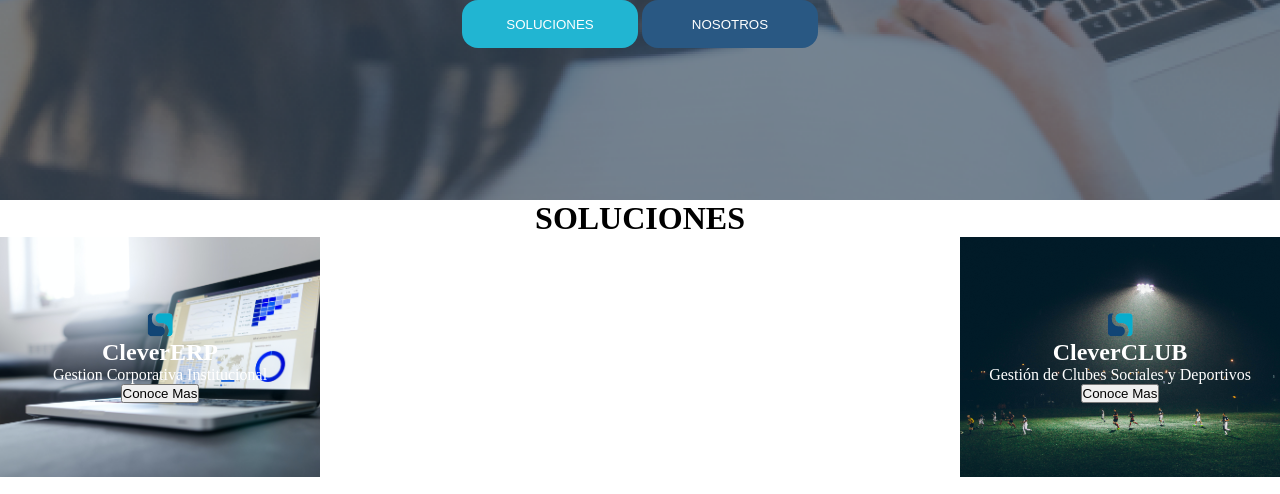
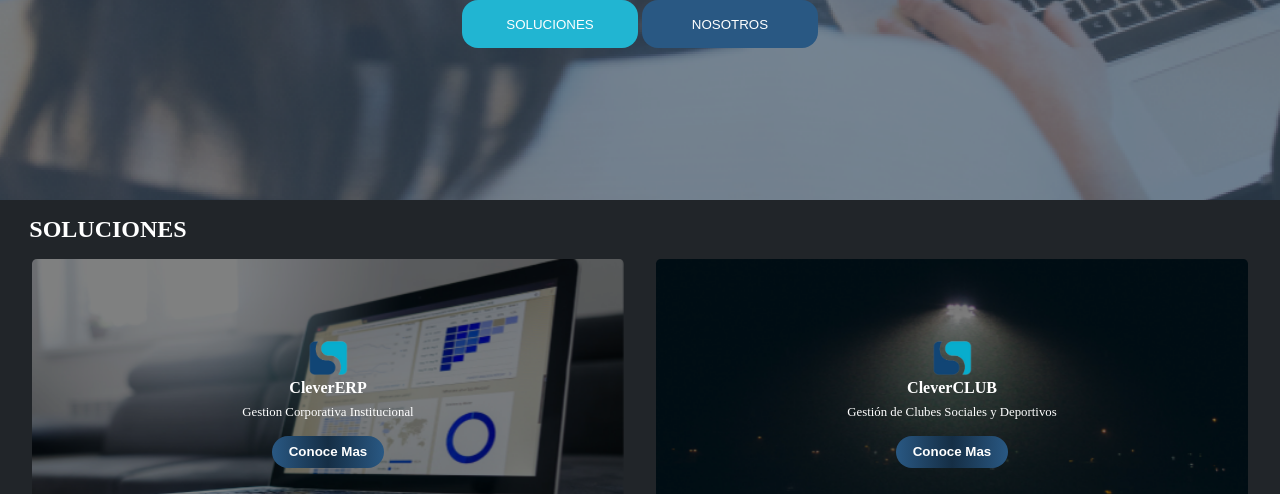
Before and after one commit to MicaelaPerezCleverSoft/landingCleverSoft, a PHP site: page /cleversoft.php in a window 1280 px wide. Shown: the part 656-1150 px from the top of the page. Run offline with PHP 8.4, Linux system fonts and the light colour scheme.

Commit message:
soluciones card finished

```diff
--- a/cleversoft.php
+++ b/cleversoft.php
@@ -24,20 +24,22 @@
     require('inicio.php');
     $inicio = new Inicio('./imagenes/LogoCleverCompleto.png', 'SOLUCIONES', 'NOSOTROS');
 
+
+    echo '<div class="contenedor-soluciones">';
+    echo '<h1 class="titulo">SOLUCIONES</h1>';
     require('soluciones.php');
-    echo '<div class="contenedor-soluciones">';
-    echo '<h1>SOLUCIONES</h1>';
     echo '<div class="fila-superior">';
-    $soluciones = new Soluciones('./imagenes/CleverERP.jpg', './imagenes/LogoCleverSoft.png', 'CleverERP', 'Gestion Corporativa Institucional', 'Conoce Mas');
-    $soluciones = new Soluciones('./imagenes/CleverCLUB.jpg', './imagenes/LogoCleverSoft.png', 'CleverCLUB', 'Gestión de Clubes Sociales y Deportivos', 'Conoce Mas');
+    $soluciones = new Soluciones('./imagenes/CleverERP.png', './imagenes/LogoCleverSoft.png', 'CleverERP', 'Gestion Corporativa Institucional', 'Conoce Mas', '37rem');
+    $soluciones = new Soluciones('./imagenes/CleverCLUB.png', './imagenes/LogoCleverSoft.png', 'CleverCLUB', 'Gestión de Clubes Sociales y Deportivos', 'Conoce Mas', '37rem');
     echo '</div>';
 
     echo '<div class="fila-inferior">';
-    $soluciones = new Soluciones('./imagenes/CleverSCA.jpg', './imagenes/LogoCleverSoft.png', 'CleverSCA', 'Gestion Corporativa Institucional', 'Conoce Mas');
-    $soluciones = new Soluciones('./imagenes/CleverCRM.jpg', './imagenes/LogoCleverSoft.png',  'CleverCRM', 'Relaciones con los Clientes', 'Conoce Mas');
-    $soluciones = new Soluciones('./imagenes/VerTodos.jpg', './imagenes/LogoCleverSoft.png', '', '', 'Conoce Mas');
+    $soluciones = new Soluciones('./imagenes/CleverSCA.png', './imagenes/LogoCleverSoft.png', 'CleverSCA', 'Gestion Corporativa Institucional', 'Conoce Mas', '24rem');
+    $soluciones = new Soluciones('./imagenes/CleverCRM.png', './imagenes/LogoCleverSoft.png',  'CleverCRM', 'Relaciones con los Clientes', 'Conoce Mas', '24rem');
+    $soluciones = new Soluciones('./imagenes/VerTodos.png', './imagenes/LogoCleverSoft.png', '', '', 'Ver todo', '24rem');
     echo '</div>';
     echo '</div>';
+
 
     ?>
   </header>
--- a/css/soluciones.css
+++ b/css/soluciones.css
@@ -1,5 +1,16 @@
-.dataSoluciones{
-    background-size:cover;
+.titulo {
+    text-align: left;
+    margin-right: 66.5rem;
+    color: #ffffff;
+    padding: 1rem;
+
+    font-size: 1.5rem;
+    font-weight: 800;
+}
+
+
+.dataSoluciones {
+    background-size: cover;
 
     display: flex;
     flex-direction: column;
@@ -7,35 +18,72 @@
     align-items: center;
 
     color: #FFFFFF;
+    border-radius: 0.3rem;
+    margin: 0 1rem;
+
+    position: relative;
 }
 
-.dataSoluciones img{
-    width: 2rem;
+
+
+.dataSoluciones img {
+    width: 3rem;
+
 }
 
-/*---------------------------------------------------------------------------------------------------------------*/
+.dataSoluciones h2 {
+    font-size: 1rem;
+}
+
+.dataSoluciones p {
+    font-size: 0.8rem;
+}
+
+.dataSoluciones h2,
+.dataSoluciones p {
+    padding: 0 0 0.5rem 0;
+}
+
+.dataSoluciones button {
+    width: 7rem;
+    height: 2rem;
+    background: linear-gradient(to right, #295883, #152E45, #295883);
+    color: white;
+
+    border-radius: 1rem;
+    border: none;
+
+    font-weight: bold;
+
+    margin: 0.5rem 0 0 0;
+    cursor: pointer;
+}
+
 .contenedor-soluciones {
     display: flex;
     flex-wrap: wrap;
     justify-content: center;
+
+    background-color: #212529;
 }
 
 .fila-superior {
     display: flex;
     width: 100%;
-    justify-content: space-between;
+    justify-content: center;
+
 }
 
 .fila-inferior {
     display: flex;
     width: 100%;
     margin-top: 20px;
-    justify-content: space-between;
+    justify-content: center;
 }
 
 .soluciones {
     width: 30%;
-    margin-right: 20px;
+    margin-right: 0.5rem;
 }
 
 .soluciones:last-child {
--- a/soluciones.php
+++ b/soluciones.php
@@ -7,25 +7,28 @@ class Soluciones
     private $titulo;
     private $subtitulo;
     private $boton;
+    private $width;
 
-    public function __construct($imagen, $logo, $titulo, $subtitulo, $boton)
+    public function __construct($imagen, $logo, $titulo, $subtitulo, $boton, $width)
     {
         $this->imagen = $imagen;
         $this->logo = $logo;
         $this->titulo = $titulo;
         $this->subtitulo = $subtitulo;
         $this->boton = $boton;
+        $this->width = $width;
 
         echo '
         <link rel="stylesheet" type="text/css" href="./css/soluciones.css">
-            <div class="dataSoluciones" style="background-image: url(' . $this->imagen . '); width: 20rem; height: 15rem">
+        <div class="cardSoluciones">
+            <div class="dataSoluciones" style="background-image: url(' . $this->imagen . '); width:' . $this->width . ' ; height: 18rem">
             <img src="' . $this->logo . '"></img>
             <h2> ' . $this->titulo . '</h2>
                 <p>' . $this->subtitulo . '</p>
                 <button class="botonSoluciones">' . $this->boton . '</button>
             </div>
+        </div>
         ';
     }
 }
-
 ?>
```
Also changed, not shown: imagenes/CleverCLUB.jpg (deleted), imagenes/CleverCLUB.png (added), imagenes/CleverCRM.png (added), imagenes/CleverERP.jpg (deleted), imagenes/CleverERP.png (added), imagenes/CleverSCA.jpg (deleted), imagenes/CleverSCA.png (added), imagenes/VerTodos.jpg (deleted), 1 other file.
